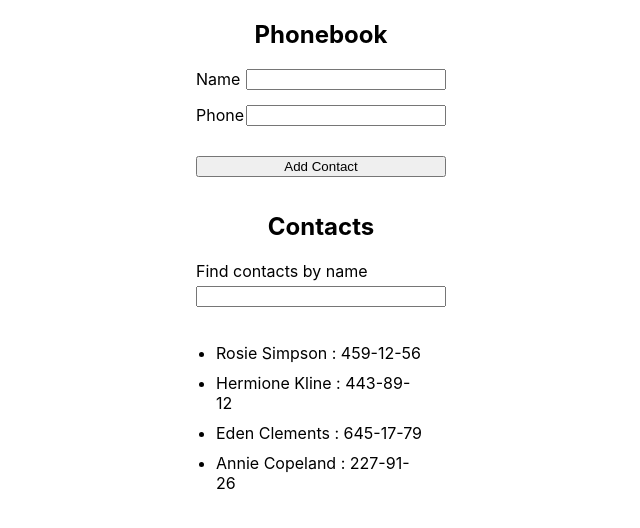
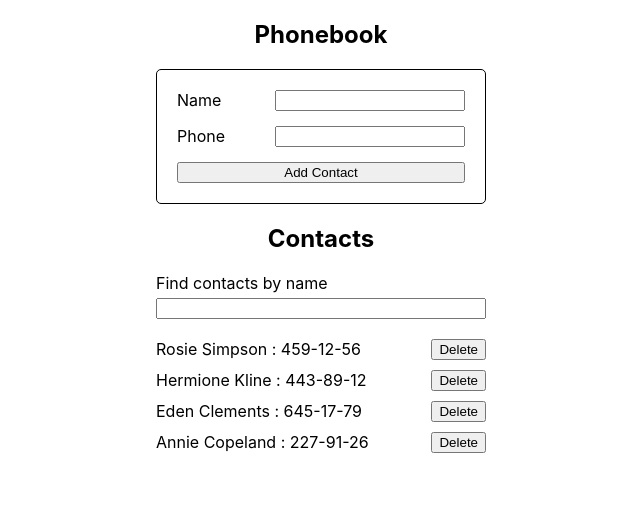
Before and after one commit to piron-johny/goit-react-hw-02-phonebook, a React (Create React App) app: page / in a window 1280 px wide. Shown: the top 528 px of the page, without its empty margins (319-959 px from the left). Built offline with nearby package versions, Linux system fonts and the light colour scheme.

Commit message:
Воюю с удалением контакта

```diff
--- a/src/components/App.jsx
+++ b/src/components/App.jsx
@@ -21,7 +21,7 @@ class App extends Component {
     let inputName = userData.name;
 
     const as = contacsListOfState.find(
-      contact => contact.name.toLowerCase() === (inputName.toLowerCase())
+      contact => contact.name.toLowerCase() === inputName.toLowerCase()
     );
 
     if (as) {
@@ -47,6 +47,24 @@ class App extends Component {
     );
   };
 
+  deleteContact = e => {
+    const { contacts } = this.state;
+    const contactId = e.currentTarget.parentNode.id;
+    const contactForDeletion = contacts.find(cont => cont.id === contactId);
+    const indexOfcontact = contacts.indexOf(contactForDeletion);
+
+    this.setState(prevState => {
+      const contactsAfterDeletion = prevState.contacts
+      console.log('contactsAfterDeletion :>> ', contactsAfterDeletion);
+
+      contactsAfterDeletion.splice(indexOfcontact, 1)
+      console.log('contactsAfterDeletion :>> ', contactsAfterDeletion);
+
+      return {contacts: contactsAfterDeletion}
+    });
+    return;
+  };
+
   render() {
     const contactsList = this.handlesFilterOfContacts();
     const value = this.state.filter;
@@ -56,7 +74,7 @@ class App extends Component {
         <Form onSubmit={this.handleContact} />
         <h2>Contacts</h2>
         <Filter value={value} filterChange={this.handleFilterChange} />
-        <Contacts contacts={contactsList} />
+        <Contacts contacts={contactsList} onDelete={this.deleteContact} />
       </Section>
     );
   }
--- a/src/components/Contacns/Contacns.jsx
+++ b/src/components/Contacns/Contacns.jsx
@@ -1,12 +1,13 @@
 import { StyledContacts } from './Contacns.styled';
 
-const Contacts = ({ contacts }) => {
+const Contacts = ({ contacts, onDelete }) => {
   return (
     <StyledContacts>
       <ul>
         {contacts.map(({ name, number, id }) => (
-          <li key={id}>
-            {name} : {number}
+          <li key={id} id={id}>
+            <span>{name} : {number}</span>
+            <button onClick={onDelete}>Delete</button>
           </li>
         ))}
       </ul>
--- a/src/components/Contacns/Contacns.styled.js
+++ b/src/components/Contacns/Contacns.styled.js
@@ -4,6 +4,7 @@ export const StyledContacts = styled.div`
   width: 100%;
   & ul li {
     margin-bottom: 10px;
-
+    display: flex;
+    justify-content: space-between;
   }
 `;
--- a/src/components/Filter/Filter.styled.js
+++ b/src/components/Filter/Filter.styled.js
@@ -2,6 +2,8 @@ import styled from '@emotion/styled';
 
 export const StyledFilter = styled.label`
   text-align: start;
+  margin-bottom: 20px;
+  display: block;
   & input {
     width: 100%;
     margin-top: 5px;
--- a/src/components/Form/Form.styled.js
+++ b/src/components/Form/Form.styled.js
@@ -5,6 +5,9 @@ export const StyledForm = styled.form`
   flex-direction: column;
   width: 100%;
   margin: 0 auto;
+  border: 1px solid #000;
+  border-radius: 5px;
+  padding: 20px;
   & label {
     display: flex;
     justify-content: space-between;
@@ -15,10 +18,9 @@ export const StyledForm = styled.form`
   }
   & input {
     width: 100%;
-    max-width: 200px;
+    max-width: 190px;
   }
   & button {
-    margin: 15px 0;
     width: 100%;
   }
 `;
--- a/src/components/Section/Section.jsx
+++ b/src/components/Section/Section.jsx
@@ -1,10 +1,12 @@
-import { StyledSection } from './Section.styled';
+import { StyledSection, Container } from './Section.styled';
 
 const Section = ({ children, title }) => {
   return (
     <StyledSection>
-      <h2>{title}</h2>
-      {children}
+      <Container>
+        <h2>{title}</h2>
+        {children}
+      </Container>
     </StyledSection>
   );
 };
--- a/src/components/Section/Section.styled.js
+++ b/src/components/Section/Section.styled.js
@@ -1,9 +1,13 @@
 import styled from '@emotion/styled';
 
 export const StyledSection = styled.section`
-  width: 250px;
-  margin: 0 auto;
   & h2 {
     text-align: center;
   }
 `;
+
+export const Container = styled.div`
+  width: 350px;
+  margin: 0 auto;
+  padding: 0 10px;
+`;
--- a/src/index.css
+++ b/src/index.css
@@ -5,7 +5,8 @@
 }
 
 ul {
-  padding: 20px;
+  padding: 0;
+  margin: 0;
 }
 
 body {
```
